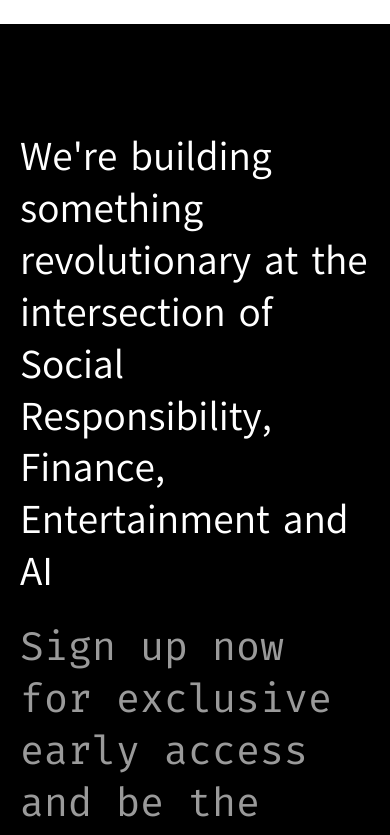
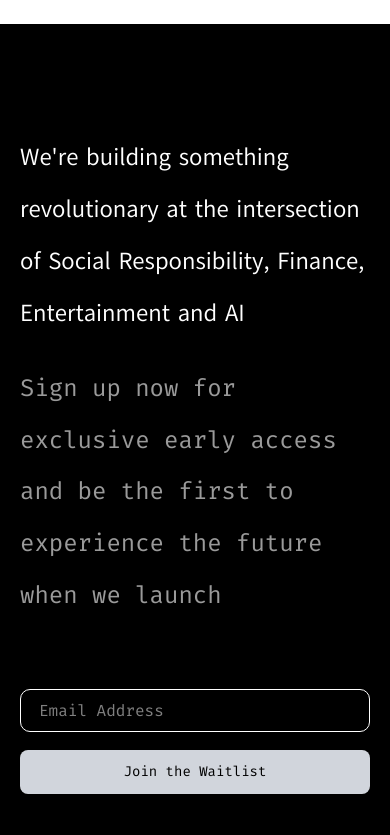
Before and after one commit to ayoeze191/TenantComingSoon, a Next.js app: page / in a window 390 px wide. Shown: the part 820-1655 px from the top of the page. Built offline with nearby package versions, Linux system fonts and the light colour scheme; grey boxes are pictures that could not be loaded; a web font is replaced by a local one.

Commit message:
initial commit for next js

```diff
--- a/app/page.jsx
+++ b/app/page.jsx
@@ -36,11 +36,11 @@ export default function Home() {
         style={{ fontFamily: "akatab" }}
       >
         <div className="w-[100%] text-white py-[107px] md:py-[200px] lg:py-[336px]">
-          <p className="mx-auto md:text-center max-w-[927px] px-[20px] text-[40px] leading-[51.9px] waitlist">
+          <p className="mx-auto md:text-center max-w-[927px] px-[20px] text-[24px] md:text-[40px] leading-[51.9px] waitlist">
             We&apos;re building something revolutionary at the intersection of
             Social Responsibility, Finance, Entertainment and AI
           </p>
-          <p className="text-[#9A9A9A] px-[20px] text-[40px] leading-[51.9px]  md:text-center font-medium mx-auto max-w-[927px] mt-[24px]">
+          <p className="text-[#9A9A9A] px-[20px] text-[24px] md:text-[40px] leading-[51.9px]  md:text-center font-medium mx-auto max-w-[927px] mt-[24px]">
             Sign up now for exclusive early access and be the first to
             experience the future when we launch
           </p>
```
